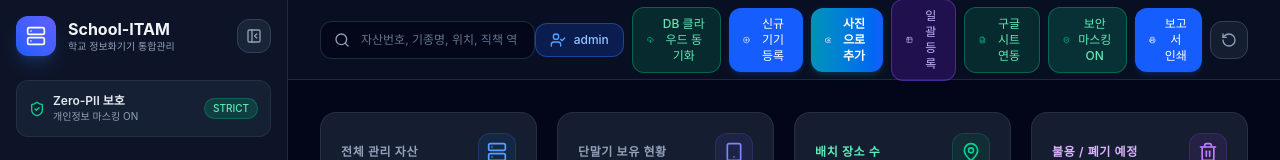
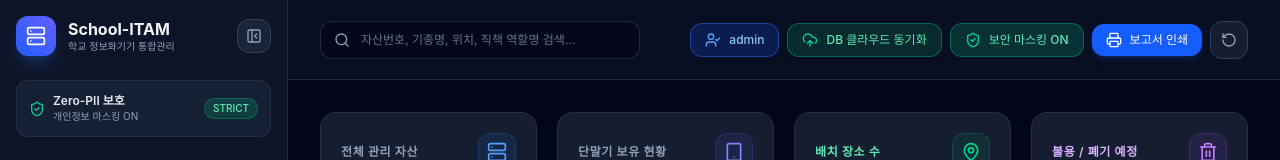
Before and after one commit to hg-seo76/itmanage, a React (Vite) app in the folder school-itam/: page / in a window 1280 px wide. Both pictures are taken after a click on the button "정보담당 교사 (관리자) 로컬 바로 접속". Shown: the top 160 px of the page. Built offline with nearby package versions, Linux system fonts and the light colour scheme; no server answers; the database is empty.

Commit message:
remove-header-action-buttons

```diff
--- a/school-itam/src/App.tsx
+++ b/school-itam/src/App.tsx
@@ -171,10 +171,6 @@ const AppContent: React.FC = () => {
   }, [assets, searchQuery, showMismatchOnly]);
 
   // Asset CRUD Handlers with Firestore sync
-  const handleOpenAddAssetModal = () => {
-    setAssetToEdit(null);
-    setIsAssetFormModalOpen(true);
-  };
 
   const handleOpenEditAssetModal = (asset: Asset) => {
     setAssetToEdit(asset);
@@ -376,11 +372,7 @@ const AppContent: React.FC = () => {
           onTogglePrivacy={() => setPrivacyMode(prev => !prev)}
           onResetData={handleResetData}
           onPrint={handlePrint}
-          onOpenGoogleSheetsModal={() => setIsGoogleSheetsModalOpen(true)}
-          onOpenAddAssetModal={handleOpenAddAssetModal}
-          onOpenBulkImportModal={() => setIsBulkImportModalOpen(true)}
           onOpenAuthModal={() => setIsAuthModalOpen(true)}
-          onOpenTagScannerModal={() => setIsMainTagScannerOpen(true)}
           onUploadLocalToCloud={handleUploadLocalToCloud}
           isCloudSynced={isCloudSynced}
         />
--- a/school-itam/src/components/Header.tsx
+++ b/school-itam/src/components/Header.tsx
@@ -5,12 +5,8 @@ import {
   ShieldAlert,
   Printer,
   RotateCcw,
-  FileSpreadsheet,
-  PlusCircle,
-  Table2,
   UserCheck,
-  CloudUpload,
-  Camera
+  CloudUpload
 } from 'lucide-react';
 import { useAuth } from '../context/AuthContext';
 
@@ -21,11 +17,7 @@ interface HeaderProps {
   onTogglePrivacy: () => void;
   onResetData: () => void;
   onPrint: () => void;
-  onOpenGoogleSheetsModal: () => void;
-  onOpenAddAssetModal: () => void;
-  onOpenBulkImportModal: () => void;
   onOpenAuthModal: () => void;
-  onOpenTagScannerModal?: () => void;
   onUploadLocalToCloud?: () => void;
   isCloudSynced?: boolean;
 }
@@ -37,11 +29,7 @@ export const Header: React.FC<HeaderProps> = ({
   onTogglePrivacy,
   onResetData,
   onPrint,
-  onOpenGoogleSheetsModal,
-  onOpenAddAssetModal,
-  onOpenBulkImportModal,
   onOpenAuthModal,
-  onOpenTagScannerModal,
   onUploadLocalToCloud,
   isCloudSynced = false,
 }) => {
@@ -101,46 +89,8 @@ export const Header: React.FC<HeaderProps> = ({
           </button>
         )}
 
-        {/* Add Asset Button */}
-        <button
-          onClick={onOpenAddAssetModal}
-          className="flex items-center gap-2 px-3.5 py-2 rounded-xl text-xs font-medium bg-blue-600 hover:bg-blue-500 text-white shadow-md shadow-blue-600/20 transition-all"
-        >
-          <PlusCircle className="w-4 h-4" />
-          <span>신규 기기 등록</span>
-        </button>
-
-        {/* Camera Add Asset Button */}
-        {onOpenTagScannerModal && (
-          <button
-            onClick={onOpenTagScannerModal}
-            className="flex items-center gap-2 px-3.5 py-2 rounded-xl text-xs font-bold bg-gradient-to-r from-cyan-600 to-blue-600 text-white hover:from-cyan-500 hover:to-blue-500 transition-all shadow-md shadow-cyan-600/20"
-            title="스마트폰/아이패드 카메라로 물품 태그 라벨을 촬영하거나 사진 선택하여 기기를 추가합니다"
-          >
-            <Camera className="w-4 h-4" />
-            <span>사진으로 추가</span>
-          </button>
-        )}
-
-        {/* Bulk Import Button */}
-        <button
-          onClick={onOpenBulkImportModal}
-          className="flex items-center gap-2 px-3.5 py-2 rounded-xl text-xs font-medium bg-violet-600/20 text-violet-300 border border-violet-500/40 hover:bg-violet-600 hover:text-white transition-all shadow-sm"
-          title="CSV 양식 다운로드 후 일괄 등록"
-        >
-          <Table2 className="w-4 h-4" />
-          <span>일괄 등록</span>
-        </button>
-
-        {/* Google Sheets Sync Button */}
-        <button
-          onClick={onOpenGoogleSheetsModal}
-          className="flex items-center gap-2 px-3.5 py-2 rounded-xl text-xs font-medium bg-emerald-600/20 text-emerald-300 border border-emerald-500/40 hover:bg-emerald-600 hover:text-white transition-all shadow-sm"
-          title="구글 드라이브 스프레드시트 실시간 동기화"
-        >
-          <FileSpreadsheet className="w-4 h-4 text-emerald-400" />
-          <span>구글 시트 연동</span>
-        </button>
+        {/* 사진으로 추가 / 신규 기기 등록 / 일괄 등록 / 구글 시트 연동 버튼은 헤더에서 제거됨 */}
+        {/* 기능은 유지: onOpenTagScannerModal, onOpenAddAssetModal, onOpenBulkImportModal, onOpenGoogleSheetsModal */}
 
 
         {/* Privacy Mode Toggle */}
```
